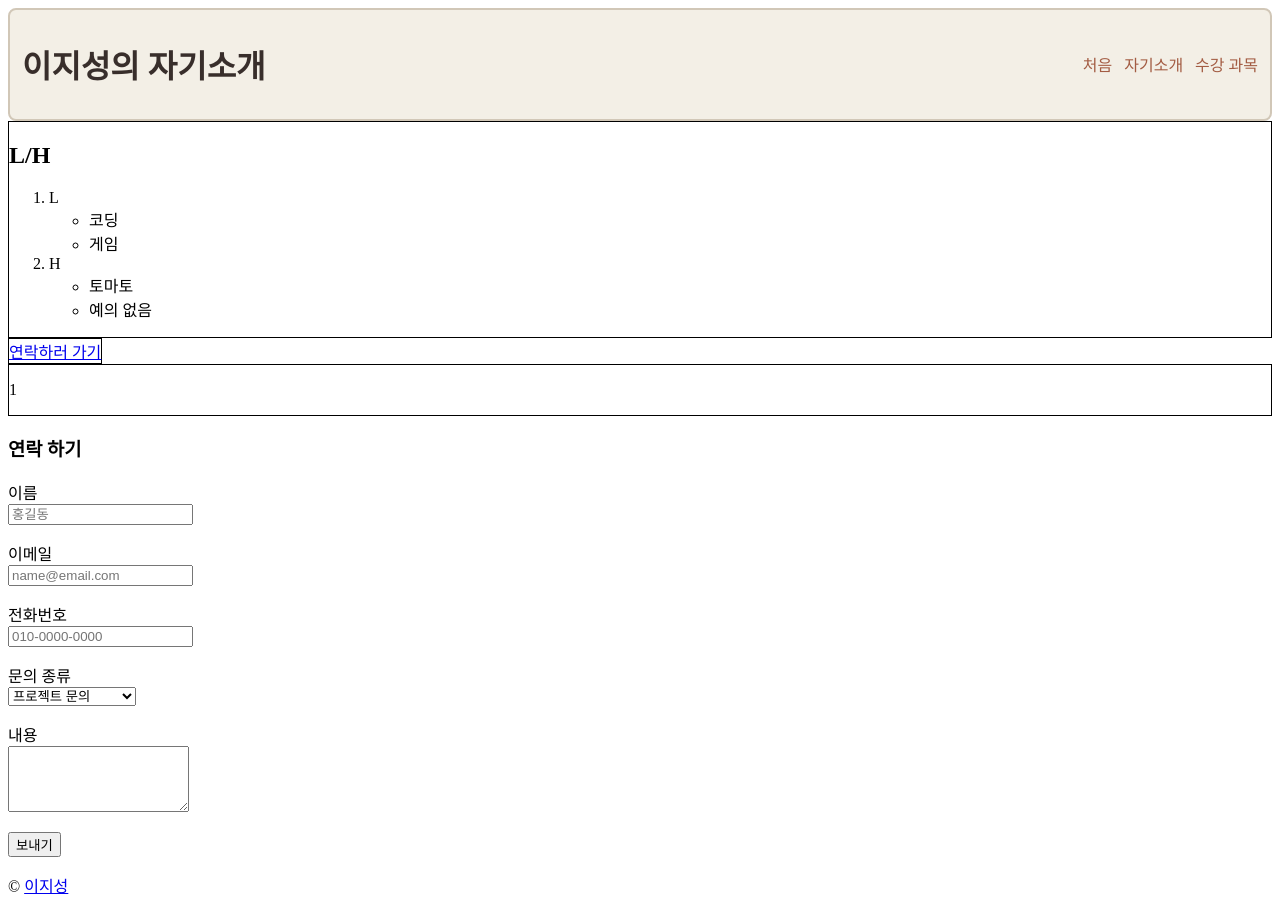
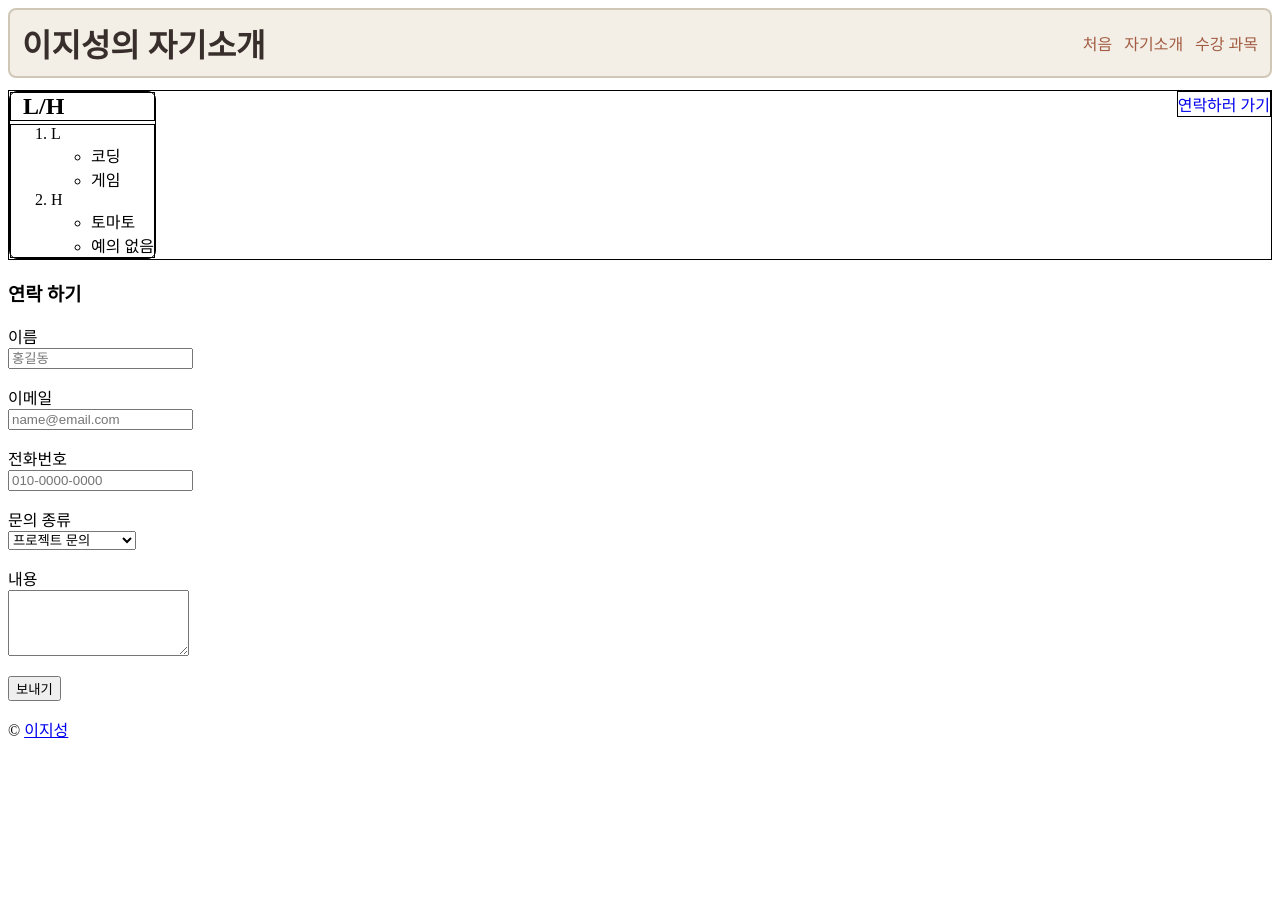
Before and after one commit to One-hundred-sixty-nine/mysite, a plain HTML site: page about.html in a window 1280 px wide. After the commit the page ends 800 px from the top, so only its background shows below. Drawn offline with Linux system fonts and the light colour scheme.

Commit message:
move수정

```diff
--- a/about.html
+++ b/about.html
@@ -20,6 +20,7 @@
     </header>
     <main>
         <div class="st">
+            <div class="ls">
                 <section>
                     <h2>L/H</h2>
                     <ol>
@@ -37,13 +38,13 @@
                         </li>
                     </ol>
                 </section>
+            </div>
             <div class="call">
                 <a href="about.html#call">연락하러 가기</a>
             </div>
-            <div class="section1">
-                <p>1</p>
         </div>
-        </div>
+
+
         <aside id="call">
             <h3>연락 하기</h3>
             <form action="https://httpbin.org/post" method="post" target="_blank">
--- a/css/style.css
+++ b/css/style.css
@@ -11,13 +11,16 @@ header
     border-radius: 8px;
     padding: 10px 12px;
     display: flex;
-    margin: 0 auto;
+    margin: 0px 0px 12px 0px;
     justify-content: space-between;
     align-items: center;
     color: #382e2b;
 
 }
-
+header h1
+{
+    margin: 0 0 auto;
+}
 ul.move-page
 {
     display: flex;
@@ -43,15 +46,49 @@ ul.move-page
 .call
 {
     border: 1px solid;
-    display: flex;
-    display: inline-block;
-    justify-content: end;
+    margin-left: auto;
 }
-main section
+.st
 {
     border: 1px solid;
+    justify-content: space-between;
+    display: flex;
+    flex-wrap: wrap;
+    align-items: flex-start;
 }
-.section1
+.st section
+{
+    flex: 1;
+}
+.call a {
+    display: inline-block;
+    text-decoration: none;
+    border-radius: 5px;
+    transition: background-color 0.2s;
+}
+.call a:hover
+{
+    text-decoration: underline;
+}
+.ls
 {
     border: 1px solid;
+    border-radius: 8px;
 }
+.ls h2
+{
+    border: 1px solid;
+    margin: 0px 0px 0px 0px;
+    padding: 0px 0px 0px 12px;
+
+}
+.ls ol
+{
+    border: 1px solid;
+    margin: 3px 0px 0px 0px;
+}
+.ls section
+{
+    width: 100%;
+    max-width: 600%;
+}
```
Also changed, not shown: couses.html (+1 -1 lines), index.html (+8 -0 lines), 1 other file. Lines whose indentation alone changed are shown as unchanged.
